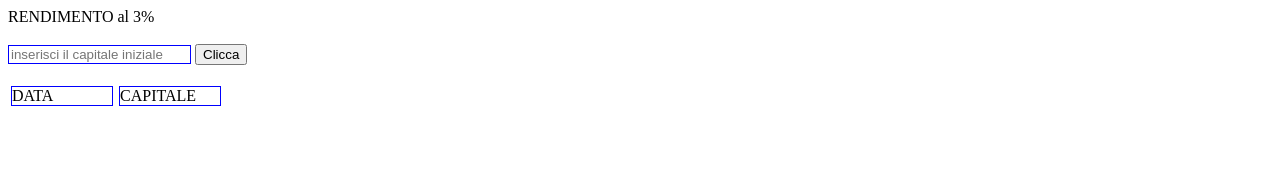
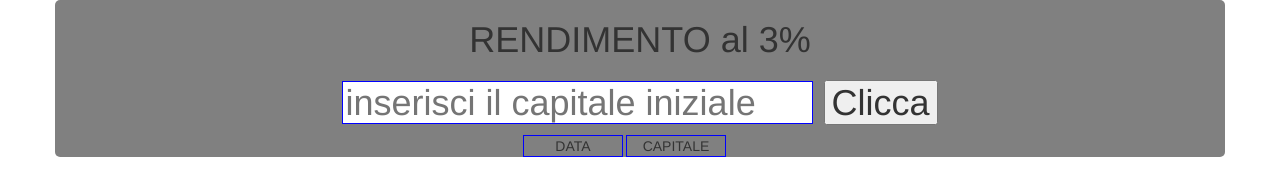
Before and after one commit to ervinbani/myTrRepo, a plain HTML site: page index.html in a window 1280 px wide. Drawn offline with nearby package versions, Linux system fonts and the light colour scheme.

Commit message:
added booststrap cdn

```diff
--- a/index.html
+++ b/index.html
@@ -1,6 +1,7 @@
 <!DOCTYPE html>
 <html lang="en" dir="ltr">
   <head>
+    <link rel="stylesheet" href="https://maxcdn.bootstrapcdn.com/bootstrap/3.3.7/css/bootstrap.min.css">
     <link rel="stylesheet" href="https://use.fontawesome.com/releases/v5.0.9/css/all.css" integrity="sha384-5SOiIsAziJl6AWe0HWRKTXlfcSHKmYV4RBF18PPJ173Kzn7jzMyFuTtk8JA7QQG1" crossorigin="anonymous">
     <link rel="stylesheet" href="style.css">
     <script src="https://ajax.googleapis.com/ajax/libs/jquery/3.3.1/jquery.min.js"></script>
@@ -9,18 +10,25 @@
   </head>
   <body>
 
-    <div class="container">
-        <div style="width:100vw">RENDIMENTO al 3%</div><br>
-      <div><input id="idCapIniziale" class="border"    Placeholder="inserisci il capitale iniziale" >
-        <button id="idbtn" type="button" name="button">Clicca</button></div>
-      <br>
+    <div class="container-fluid ">
+        <div class="container ">
+            <div class="row bg_grey text-center">
+              <h1 >RENDIMENTO al 3%</h1>
+              <h1><input id="idCapIniziale" class="border"
+                        Placeholder="inserisci il capitale iniziale" >
+                  <button id="idbtn" type="button" name="button">Clicca</button>
+              </h1>
+
+
               <div class="border" id="idData">
                   DATA
               </div>
               <div class="border" id="idCapitale">
                   CAPITALE
               </div>
+          </div>
+      </div>
+    </div>
       <script src="main.js" charset="utf-8"></script>
-      </div>
   </body>
 </html>
--- a/style.css
+++ b/style.css
@@ -3,9 +3,20 @@
 #idData, #idCapitale{
   width:100px;
   float:left;
-  margin: 3px;
+  margin-left: 40%;
+
+}
+#idCapitale{
+  width:100px;
+  float:left;
+  margin-left: 3px;
+
 }
 .border{
   border:1px solid blue;
 
 }
+.bg_grey{
+  background:grey;
+  border-radius:5px;
+}
```
Lines whose indentation alone changed are shown as unchanged.
